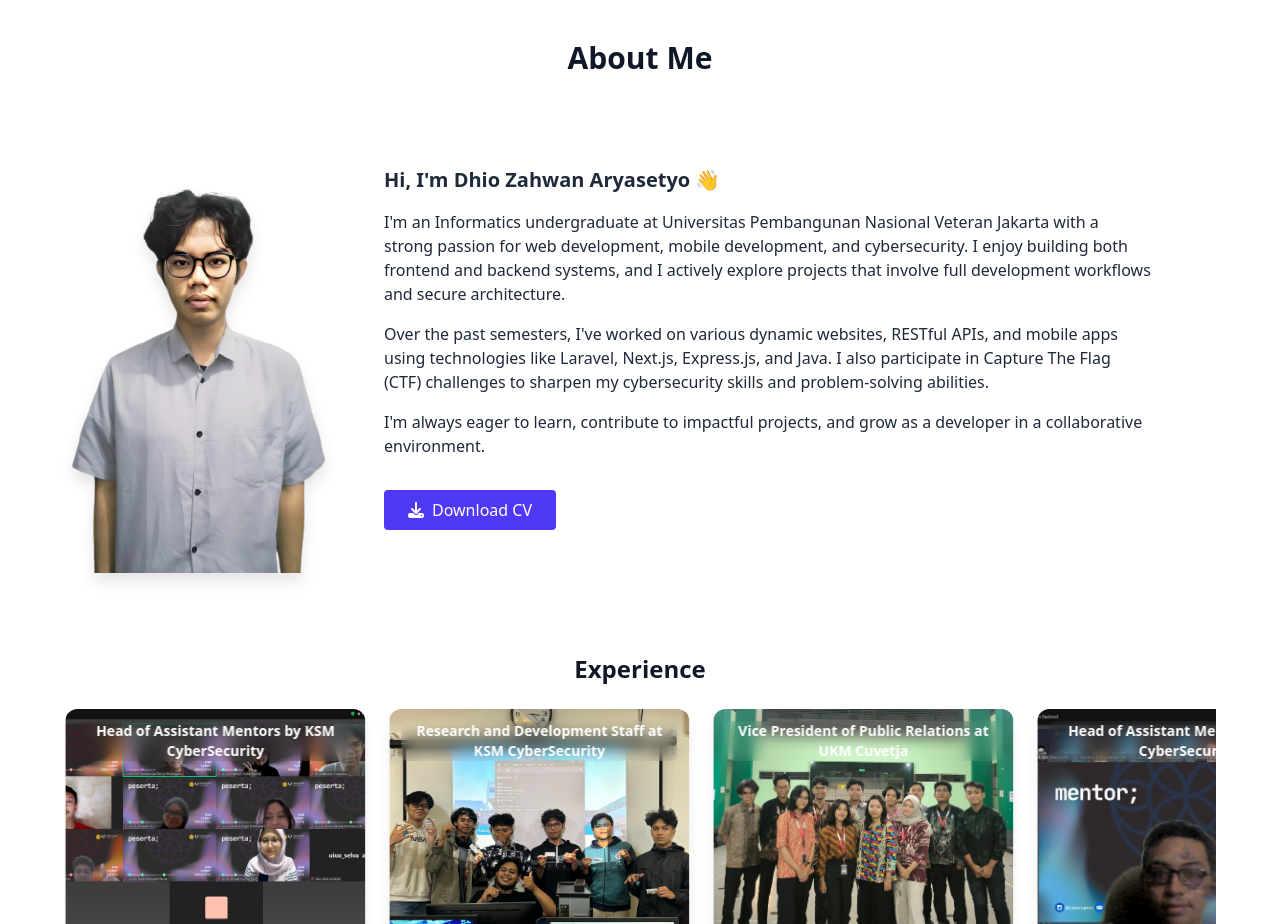
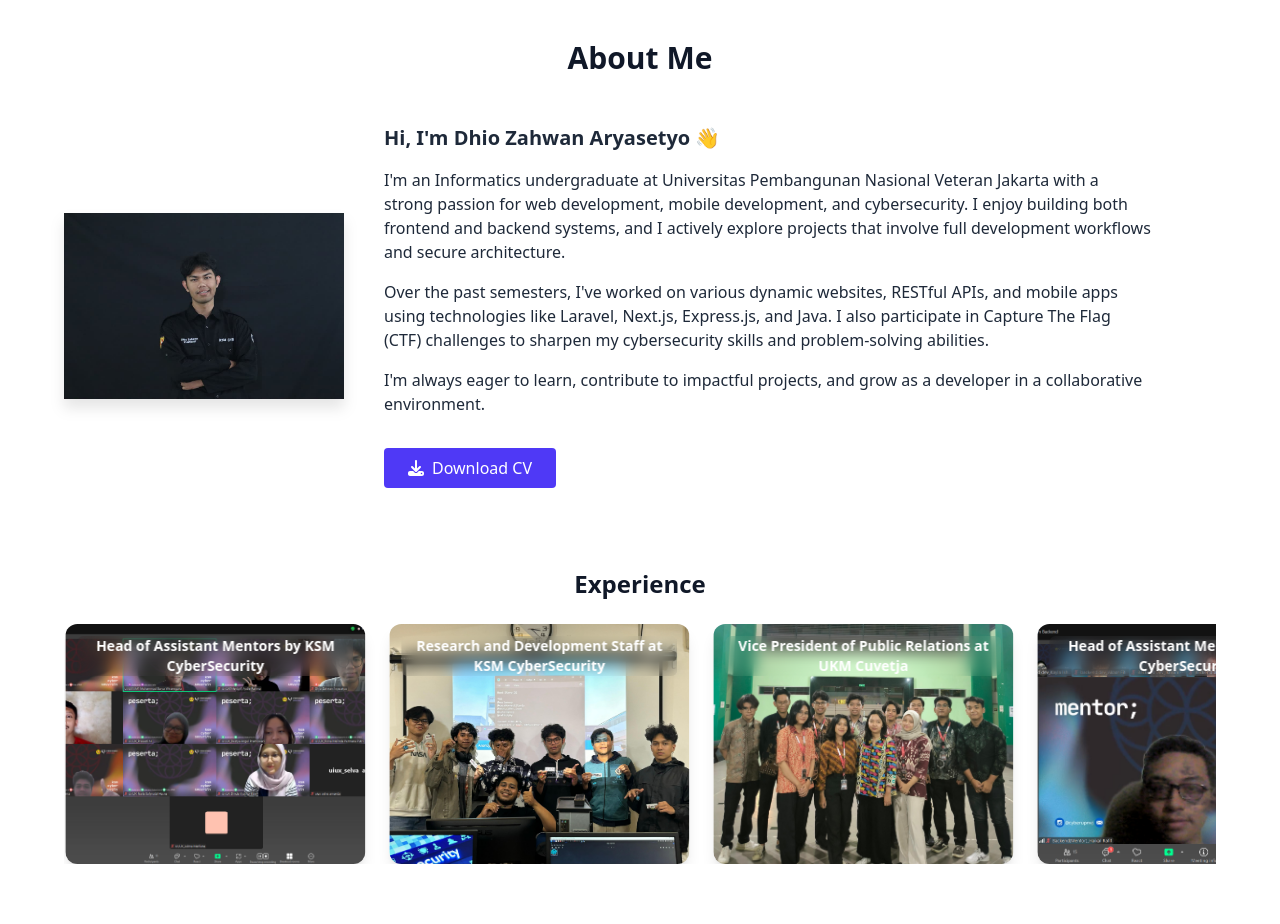
Before and after one commit to Faryuki/Profile-Portofolio-WEB, a Next.js app: page / in a window 1280 px wide. Shown: the part 920-1844 px from the top of the page. Built offline with nearby package versions, Linux system fonts and the light colour scheme.

Commit message:
Update Foto PP

```diff
--- a/src/app/components/About.tsx
+++ b/src/app/components/About.tsx
@@ -45,7 +45,7 @@ export default function AboutSection() {
             transition={{ duration: 0.8 }}
           >
             <Image
-              src="/profil.png"
+              src="/profil.jpg"
               alt="Foto Dhio"
               width={280}
               height={280}
```
Also changed, not shown: public/profil.jpg (added).
